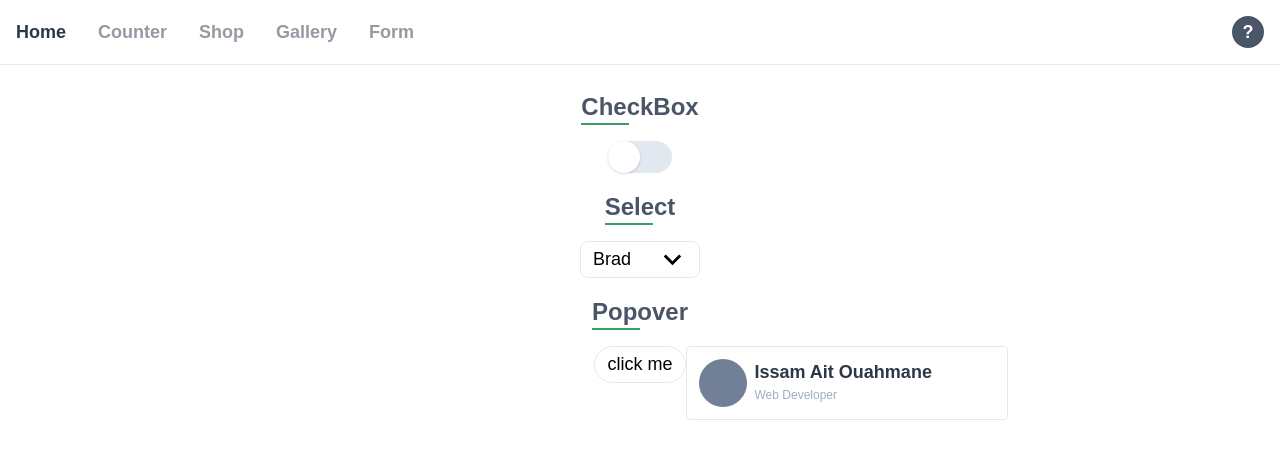
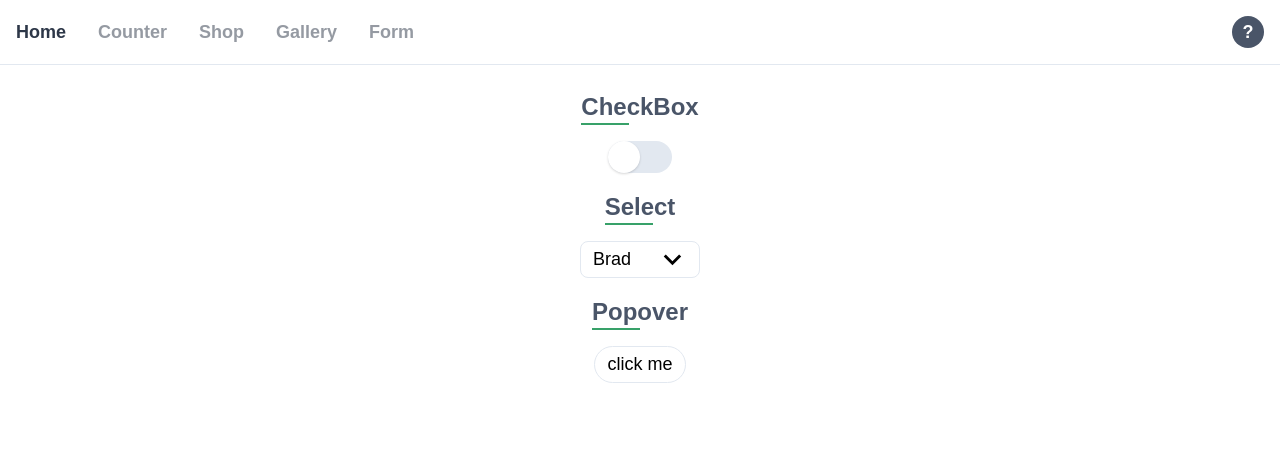
Before and after one commit to issam1994/react-redux-tailwind, a React (Create React App) app: page / in a window 1280 px wide. Shown: the top 458 px of the page. Built offline with nearby package versions, Linux system fonts and the light colour scheme.

Commit message:
changed the default state of the popover to false

```diff
--- a/src/components/reusable/Popover.jsx
+++ b/src/components/reusable/Popover.jsx
@@ -2,7 +2,7 @@ import React, {useState} from 'react'
 import {CSSTransition} from 'react-transition-group'
 
 export default function Popover() {
-    const [show, setShow] = useState(true)
+    const [show, setShow] = useState(false)
     return (
         <div className="relative rounded text-lg text-left font-normal">
             {show && <div className="fixed inset-0 bg-transparent" onClick={() => setShow(false)}></div>}
```
